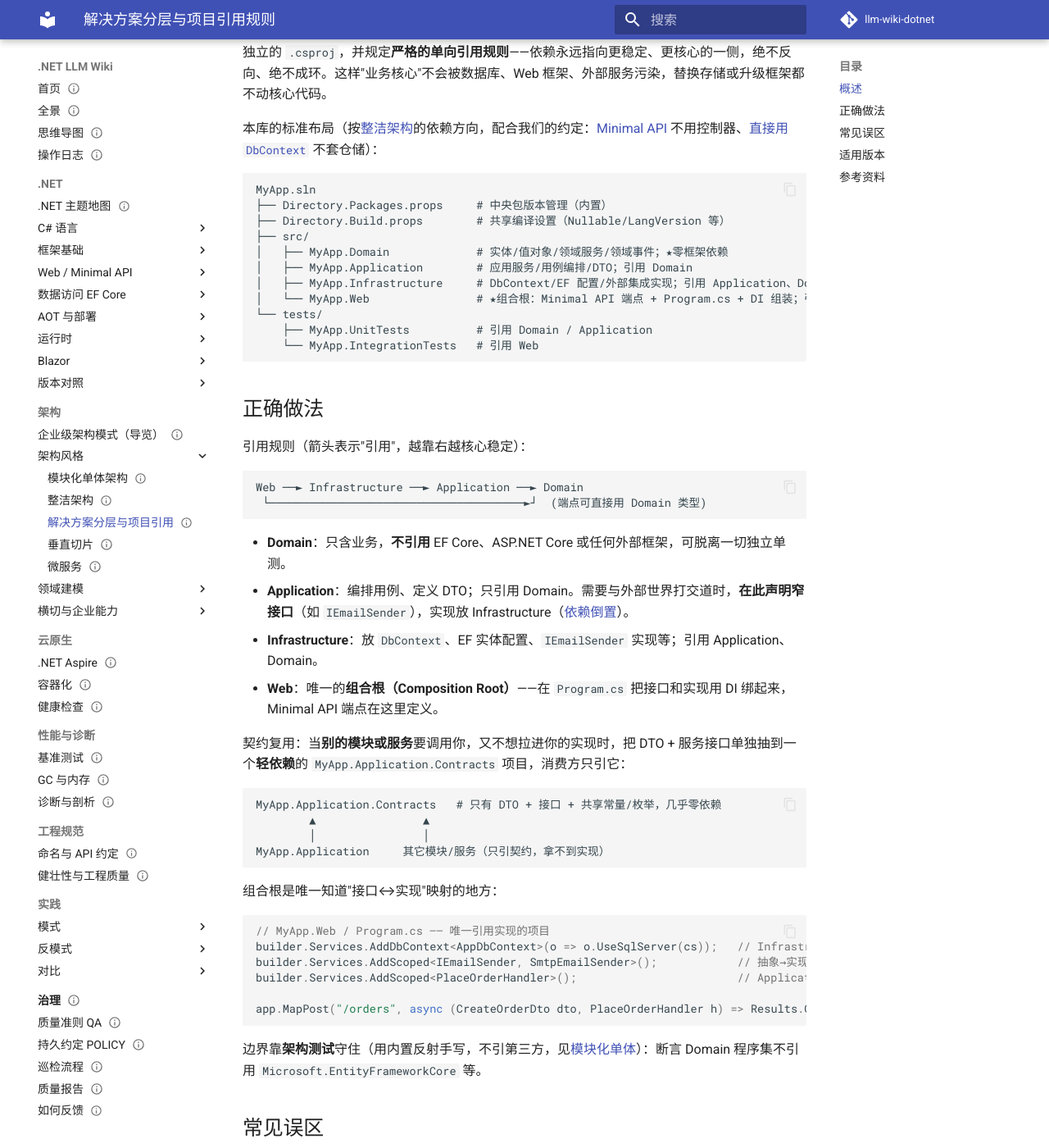
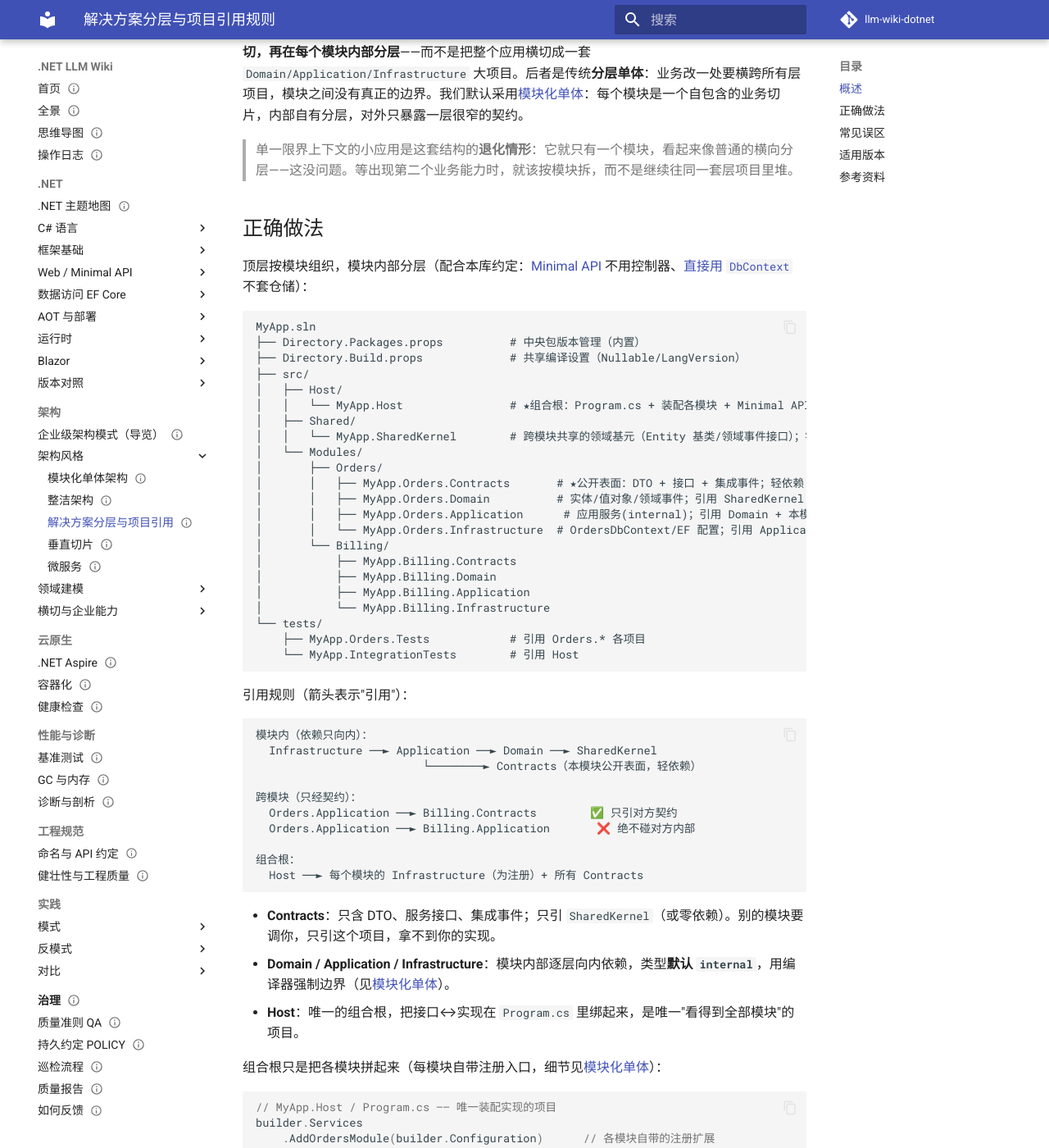
Before and after one commit to fenzel999/llm-wiki-dotnet, an MkDocs documentation site: the page built from wiki/architecture/solution-structure.md, in a window 1280 px wide and 1400 px high, scrolled down 373 px. Shown: the whole window at 82% size. Built offline with MkDocs 1.6.1 and Material for MkDocs 9.7.7, drawn with Linux system fonts in a browser that asks for light colours; comment, search, counter and statistics services are not loaded; some of the changed text lies outside the part shown.

Commit message:
fix(correct): solution-structure uses modular-monolith layout
- top level organized by business module (Modules/Orders, Modules/Billing), each internally layered (Contracts/Domain/Application/Infrastructure)
- inward-only within module; cross-module only via *.Contracts; Host is sole composition root; SharedKernel for shared primitives
- reconcile with modular-monolith.md (concept vs csproj layout); note single-context small app degenerates to one module
- update log/qa-report; mkdocs build --strict passes

````diff
--- a/wiki/architecture/solution-structure.md
+++ b/wiki/architecture/solution-structure.md
@@ -1,7 +1,7 @@
 ---
 title: 解决方案分层与项目引用规则
-summary: 按 Domain/Application/Infrastructure/Web 分项目，依赖只向内、单向无环；契约项目轻依赖，仅组合根引用实现。
-tags: [architecture, solution, project-layout, layering, dependencies]
+summary: 顶层按业务模块切，每个模块内部再分层；模块内依赖只向内、跨模块只经 Contracts，组合根统一装配。
+tags: [architecture, solution, project-layout, modular-monolith, dependencies]
 introduced-in: general
 applies-to: [all]
 status: stable
@@ -12,86 +12,100 @@ updated: 2026-07-10
 # 解决方案分层与项目引用规则
 
 > **要点速览**
-> - 分四个项目：**Domain**（核心，零框架依赖）、**Application**（用例 + DTO）、**Infrastructure**（EF Core/外部实现）、**Web**（组合根 + Minimal API）。
-> - **依赖只向内、单向无环**：`Web → Infrastructure → Application → Domain`；Domain 不引用任何人。
-> - **契约轻依赖**：DTO 与服务接口若要被别的模块/服务复用，单独放 `*.Contracts`，消费方只引契约、不被实现拖累。
-> - **只有组合根（Web）引用实现**；其余层只依赖抽象。用架构测试守住这些边界。
+> - **顶层按业务模块切**（Orders / Billing / Identity），**不是**按技术层切整个应用——这是[模块化单体](modular-monolith.md)的落地形态。
+> - **每个模块内部再分层**：`Contracts`（公开表面）+ `Domain` + `Application` + `Infrastructure`。
+> - **模块内依赖只向内、单向无环**；**跨模块只能引用对方的 `*.Contracts`**，绝不碰其 Domain/Application/Infrastructure。
+> - 只有 **Host（组合根）** 装配所有模块的实现；契约项目保持轻依赖。用架构测试守边界。
 
 ## 概述
 
-项目怎么分、谁能引用谁，是架构能否长期不腐化的关键。核心思想是把系统按**关注点**切成几个独立的 `.csproj`，并规定**严格的单向引用规则**——依赖永远指向更稳定、更核心的一侧，绝不反向、绝不成环。这样"业务核心"不会被数据库、Web 框架、外部服务污染，替换存储或升级框架都不动核心代码。
+项目怎么分、谁能引用谁，决定了架构能否长期不腐化。**关键原则：顶层先按业务能力（模块）切，再在每个模块内部分层**——而不是把整个应用横切成一套 `Domain/Application/Infrastructure` 大项目。后者是传统**分层单体**：业务改一处要横跨所有层项目，模块之间没有真正的边界。我们默认采用[模块化单体](modular-monolith.md)：每个模块是一个自包含的业务切片，内部自有分层，对外只暴露一层很窄的契约。
 
-本库的标准布局（按[整洁架构](clean-architecture.md)的依赖方向，配合我们的约定：[Minimal API](../dotnet/aspnet-core/aspnet-core-10.md) 不用控制器、[直接用 `DbContext`](../dotnet/ef-core/ef-data-access.md) 不套仓储）：
+> 单一限界上下文的小应用是这套结构的**退化情形**：它就只有一个模块，看起来像普通的横向分层——这没问题。等出现第二个业务能力时，就该按模块拆，而不是继续往同一套层项目里堆。
+
+## 正确做法
+
+顶层按模块组织，模块内部分层（配合本库约定：[Minimal API](../dotnet/aspnet-core/aspnet-core-10.md) 不用控制器、[直接用 `DbContext`](../dotnet/ef-core/ef-data-access.md) 不套仓储）：
 
 ```text
 MyApp.sln
-├── Directory.Packages.props     # 中央包版本管理（内置）
-├── Directory.Build.props        # 共享编译设置（Nullable/LangVersion 等）
+├── Directory.Packages.props          # 中央包版本管理（内置）
+├── Directory.Build.props             # 共享编译设置（Nullable/LangVersion）
 ├── src/
-│   ├── MyApp.Domain             # 实体/值对象/领域服务/领域事件；★零框架依赖
-│   ├── MyApp.Application        # 应用服务/用例编排/DTO；引用 Domain
-│   ├── MyApp.Infrastructure     # DbContext/EF 配置/外部集成实现；引用 Application、Domain
-│   └── MyApp.Web                # ★组合根：Minimal API 端点 + Program.cs + DI 组装；引用 Infrastructure
+│   ├── Host/
+│   │   └── MyApp.Host                # ★组合根：Program.cs + 装配各模块 + Minimal API 映射
+│   ├── Shared/
+│   │   └── MyApp.SharedKernel        # 跨模块共享的领域基元（Entity 基类/领域事件接口）；零业务
+│   └── Modules/
+│       ├── Orders/
+│       │   ├── MyApp.Orders.Contracts       # ★公开表面：DTO + 接口 + 集成事件；轻依赖
+│       │   ├── MyApp.Orders.Domain          # 实体/值对象/领域事件；引用 SharedKernel
+│       │   ├── MyApp.Orders.Application      # 应用服务(internal)；引用 Domain + 本模块 Contracts
+│       │   └── MyApp.Orders.Infrastructure  # OrdersDbContext/EF 配置；引用 Application
+│       └── Billing/
+│           ├── MyApp.Billing.Contracts
+│           ├── MyApp.Billing.Domain
+│           ├── MyApp.Billing.Application
+│           └── MyApp.Billing.Infrastructure
 └── tests/
-    ├── MyApp.UnitTests          # 引用 Domain / Application
-    └── MyApp.IntegrationTests   # 引用 Web
+    ├── MyApp.Orders.Tests            # 引用 Orders.* 各项目
+    └── MyApp.IntegrationTests        # 引用 Host
 ```
 
-## 正确做法
-
-引用规则（箭头表示"引用"，越靠右越核心稳定）：
+引用规则（箭头表示"引用"）：
 
 ```text
-Web ──► Infrastructure ──► Application ──► Domain
- └──────────────────────────────────────►┘  (端点可直接用 Domain 类型)
+模块内（依赖只向内）：
+  Infrastructure ──► Application ──► Domain ──► SharedKernel
+                         └────────► Contracts（本模块公开表面，轻依赖）
+
+跨模块（只经契约）：
+  Orders.Application ──► Billing.Contracts        ✅ 只引对方契约
+  Orders.Application ──► Billing.Application       ❌ 绝不碰对方内部
+
+组合根：
+  Host ──► 每个模块的 Infrastructure（为注册）+ 所有 Contracts
 ```
 
-- **Domain**：只含业务，**不引用** EF Core、ASP.NET Core 或任何外部框架，可脱离一切独立单测。
-- **Application**：编排用例、定义 DTO；只引用 Domain。需要与外部世界打交道时，**在此声明窄接口**（如 `IEmailSender`），实现放 Infrastructure（[依赖倒置](clean-architecture.md)）。
-- **Infrastructure**：放 `DbContext`、EF 实体配置、`IEmailSender` 实现等；引用 Application、Domain。
-- **Web**：唯一的**组合根（Composition Root）**——在 `Program.cs` 把接口和实现用 DI 绑起来，Minimal API 端点在这里定义。
+- **Contracts**：只含 DTO、服务接口、集成事件；只引 `SharedKernel`（或零依赖）。别的模块要调你，只引这个项目，拿不到你的实现。
+- **Domain / Application / Infrastructure**：模块内部逐层向内依赖，类型**默认 `internal`**，用编译器强制边界（见[模块化单体](modular-monolith.md)）。
+- **Host**：唯一的组合根，把接口↔实现在 `Program.cs` 里绑起来，是唯一"看得到全部模块"的项目。
 
-契约复用：当**别的模块或服务**要调用你，又不想拉进你的实现时，把 DTO + 服务接口单独抽到一个**轻依赖**的 `MyApp.Application.Contracts` 项目，消费方只引它：
+组合根只是把各模块拼起来（每模块自带注册入口，细节见[模块化单体](modular-monolith.md)）：
 
-```text
-MyApp.Application.Contracts   # 只有 DTO + 接口 + 共享常量/枚举，几乎零依赖
-        ▲                ▲
-        │                │
-MyApp.Application     其它模块/服务（只引契约，拿不到实现）
+```csharp
+// MyApp.Host / Program.cs —— 唯一装配实现的项目
+builder.Services
+    .AddOrdersModule(builder.Configuration)      // 各模块自带的注册扩展
+    .AddBillingModule(builder.Configuration);
+
+var app = builder.Build();
+app.MapOrdersEndpoints();                         // 各模块自带的 Minimal API 端点
+app.MapBillingEndpoints();
+app.Run();
 ```
 
-组合根是唯一知道"接口↔实现"映射的地方：
-
-```csharp
-// MyApp.Web / Program.cs —— 唯一引用实现的项目
-builder.Services.AddDbContext<AppDbContext>(o => o.UseSqlServer(cs));   // Infrastructure
-builder.Services.AddScoped<IEmailSender, SmtpEmailSender>();            // 抽象→实现在此绑定
-builder.Services.AddScoped<PlaceOrderHandler>();                        // Application 用例
-
-app.MapPost("/orders", async (CreateOrderDto dto, PlaceOrderHandler h) => Results.Ok(await h.Handle(dto)));
-```
-
-边界靠**架构测试**守住（用内置反射手写，不引第三方，见[模块化单体](modular-monolith.md#用架构测试守住边界)）：断言 Domain 程序集不引用 `Microsoft.EntityFrameworkCore` 等。
+边界靠**架构测试**守住（内置反射手写，不引第三方，见[模块化单体](modular-monolith.md#用架构测试守住边界)）：断言某模块不引用另一模块的内部命名空间、Domain 不引用 `Microsoft.EntityFrameworkCore`。
 
 ## 常见误区
 
-❌ **Domain 引用 Infrastructure / EF Core**（反向依赖），核心被数据库绑死。依赖只能向内，用依赖倒置把实现留在外层。
+❌ **顶层就是 `MyApp.Domain` / `MyApp.Application` / `MyApp.Infrastructure`，把整个应用横切分层**。这是传统分层单体，不是模块化——业务改一处横跨所有层项目，模块间无真实边界。多能力应用应**顶层按模块切**。
 
-❌ **把 DTO 塞进 Domain**。DTO 是应用层的边界对象，放进 Domain 会让核心被"传输格式"污染。DTO 归 Application/Contracts。
+❌ **跨模块引用对方的 Domain/Application/Infrastructure**。只能引对方 `*.Contracts`，或通过[进程内领域事件](domain-events.md)通信。
 
-❌ **每层都引用 Infrastructure** 或直接 `new` 实现类，绕过组合根。只有 Web（组合根）能引用实现，其余层只依赖抽象。
+❌ **把实现或 EF 依赖塞进 Contracts**。契约要轻，否则消费方一引契约就被拖入你的实现依赖。
 
-❌ **循环引用**（A→B 且 B→A）。项目引用必须是单向无环的有向图；出现环说明职责切错了。
+❌ **Domain 反向引用 Infrastructure / EF Core**，核心被数据库绑死。依赖只能向内，用[依赖倒置](clean-architecture.md)把实现留在外层。
 
-❌ **按技术类型建文件夹当模块**（`Controllers/`、`Services/`、`Repositories/`）。那是分层不是模块化；文件夹应按**业务能力**切（呼应[垂直切片](vertical-slice.md)、[模块化单体](modular-monolith.md)）。
+❌ **循环引用**（模块 A↔B 或层间成环）。项目引用必须是单向无环的有向图；成环说明边界切错了。
 
 ## 适用版本
 
-分层与项目引用规则与版本无关。`Directory.Packages.props` 中央包管理 net6+ SDK 支持；示例面向 net8+。
+分层与引用规则与版本无关。`Directory.Packages.props` 中央包管理 net6+ SDK 支持；示例面向 net8+。
 
 ## 参考资料
 
-- [整洁架构（依赖方向）](clean-architecture.md) · [模块化单体（模块边界 + 架构测试）](modular-monolith.md) · [垂直切片](vertical-slice.md)
-- [企业级架构模式（导览）](enterprise-patterns.md)
-- [EF Core 数据访问（DbContext 归 Infrastructure）](../dotnet/ef-core/ef-data-access.md)
+- [模块化单体（模块边界/通信/架构测试）](modular-monolith.md) · [整洁架构（模块内依赖方向）](clean-architecture.md) · [垂直切片](vertical-slice.md)
+- [领域事件（跨模块进程内通信）](domain-events.md) · [企业级架构模式（导览）](enterprise-patterns.md)
+- [EF Core 数据访问（DbContext 归模块 Infrastructure）](../dotnet/ef-core/ef-data-access.md)
 - 官方文档：[常见 Web 应用体系结构](https://learn.microsoft.com/dotnet/architecture/modern-web-apps-azure/common-web-application-architectures) · [中央包管理](https://learn.microsoft.com/nuget/consume-packages/central-package-management)
````
Also changed, not shown: wiki/governance/qa-report.md (+4 -0 lines), wiki/log.md (+6 -0 lines).
